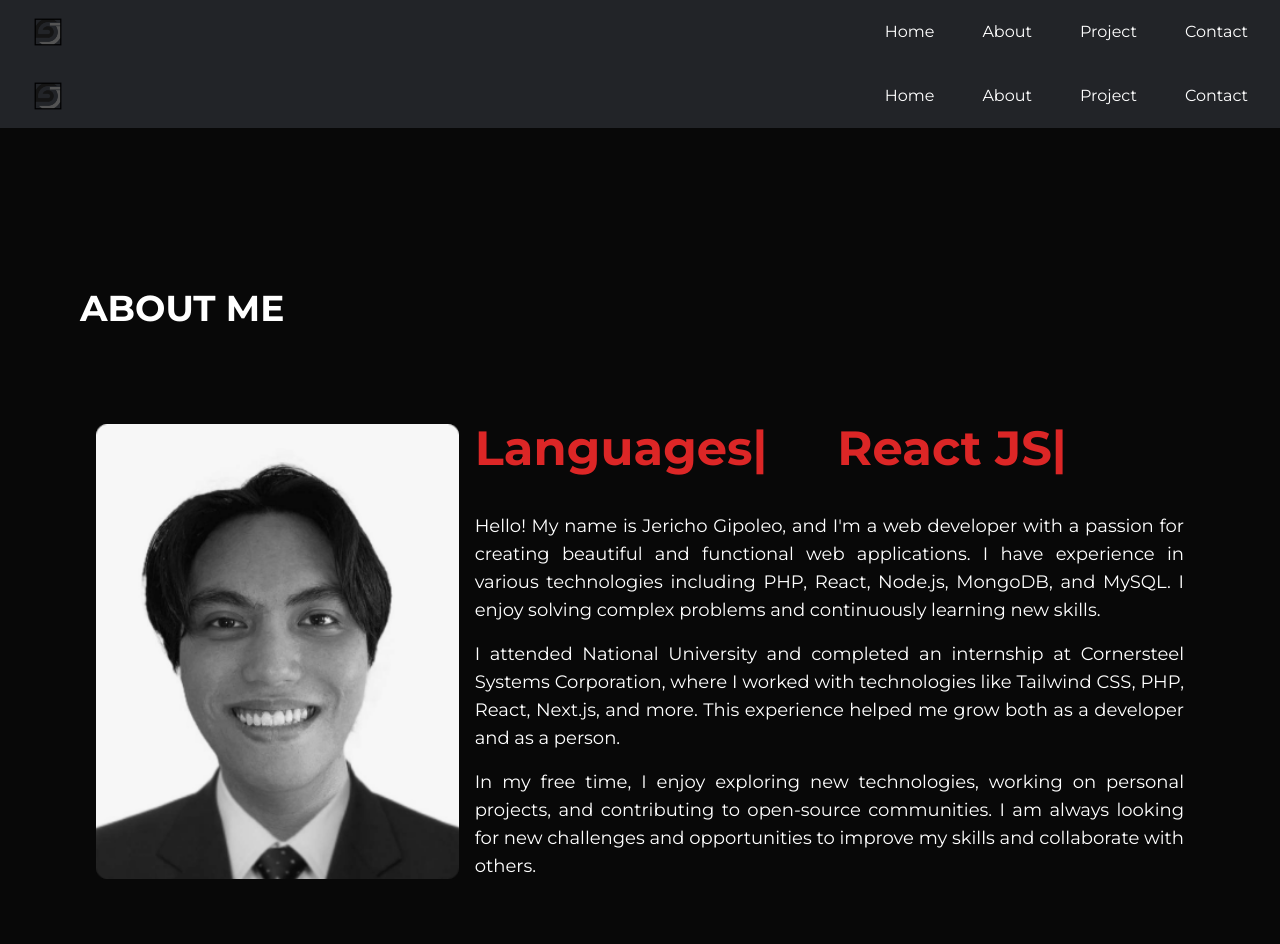
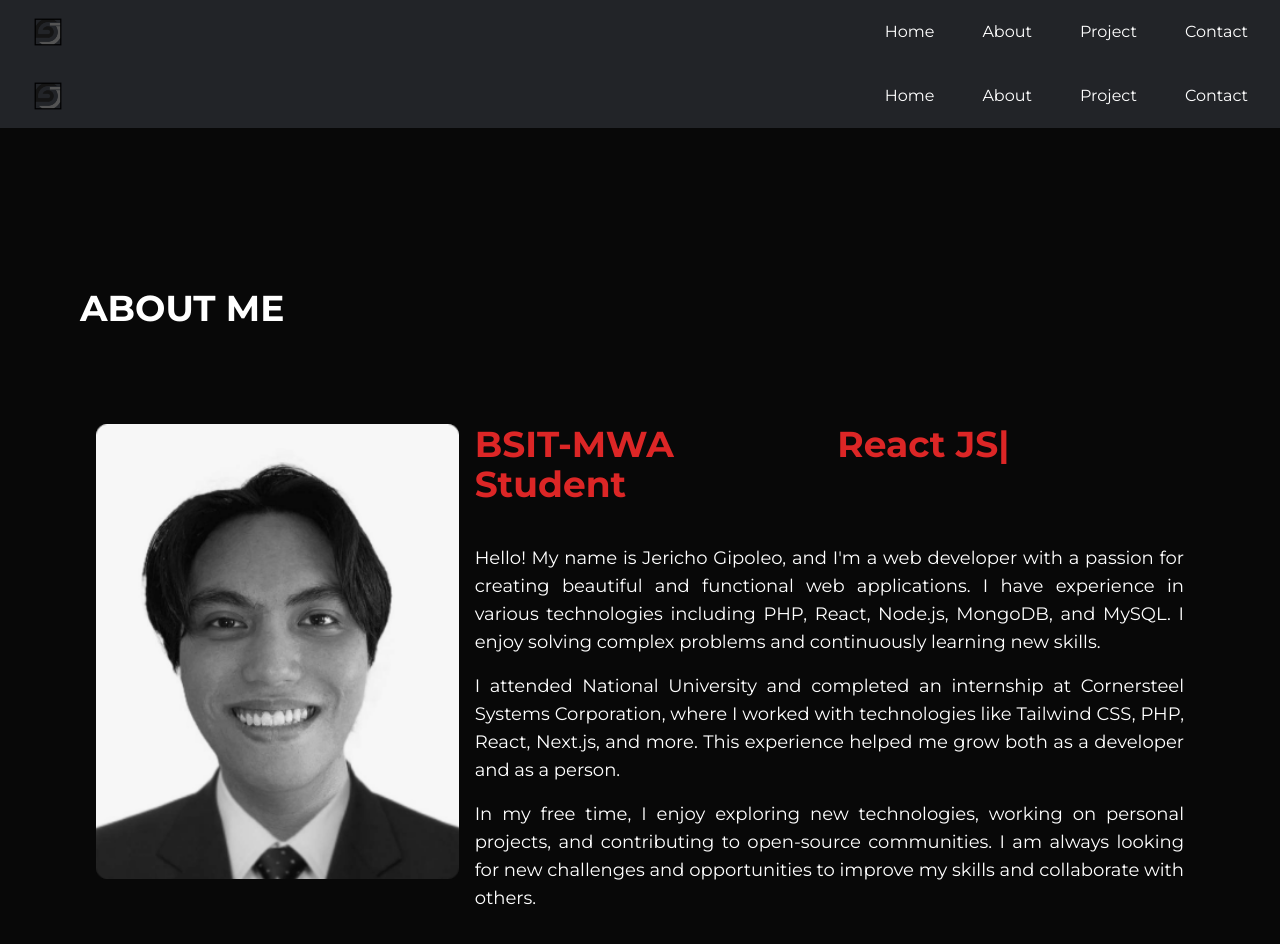
Before and after one commit to jerichogipoleo/MyPortfolio, a React (Vite) app: page /about in a window 1280 px wide. Shown: the top 944 px of the page. Built offline with nearby package versions, Linux system fonts and the light colour scheme.

Commit message:
about text moving left removed

```diff
--- a/src/components/about.jsx
+++ b/src/components/about.jsx
@@ -137,10 +137,11 @@ const About = () => {
             </div>
             <div className="md:w-2/3 md:pl-4">
               <div className="grid grid-cols-2 justify-center gap-4 mb-10">
-                <div className="text-2xl md:text-3xl lg:text-5xl font-bold text-red-600">
-                  {leftText}|
+                <div className="text-2xl md:text-3xl lg:text-4xl font-bold text-red-600">
+                  {/* {leftText}| */}
+                  BSIT-MWA Student
                 </div>
-                <div className="text-2xl md:text-3xl lg:text-5xl font-bold text-red-600">
+                <div className="text-2xl md:text-3xl lg:text-4xl font-bold text-red-600">
                   {rightText}|
                 </div>
               </div>
```
